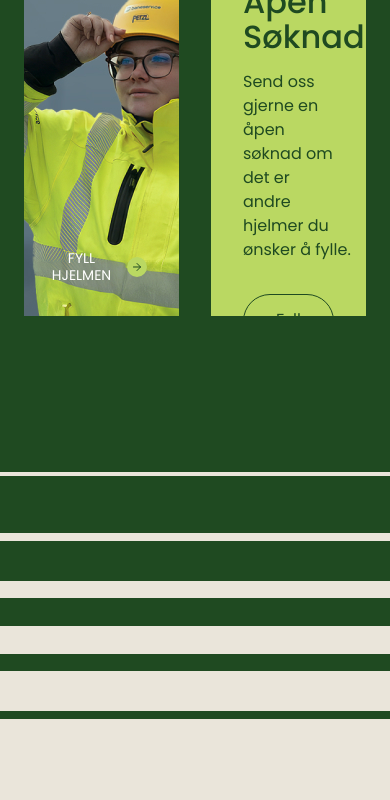
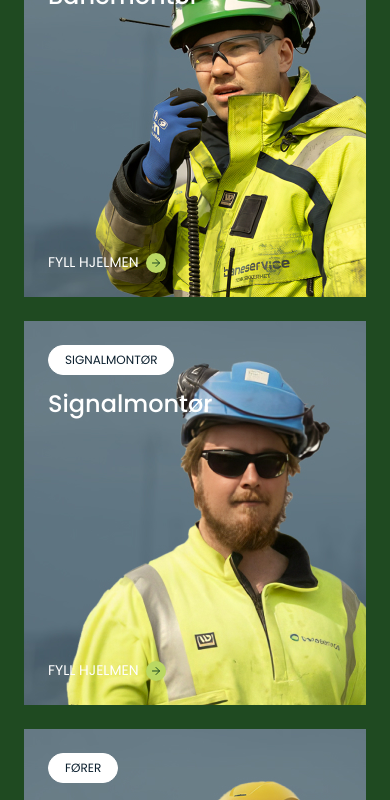
Before and after one commit to adwasar/Baneservice, a website built with webpack: page src/index.html in a window 390 px wide. Shown: the part 2255-3055 px from the top of the page. Built offline with nearby package versions, Linux system fonts and the light colour scheme.

Commit message:
feat: cards responsive design

```diff
--- a/src/index.html
+++ b/src/index.html
@@ -90,7 +90,7 @@
               <div class="card__content">
                 <div class="card__header">
                   <h4 class="card__title">Prosjektleder</h4>
-                  <div class="title-description title-description_white">Fagarbeider</div>
+                  <div class="card__title-description title-description title-description_white">Fagarbeider</div>
                 </div>
                 <button class="card__button">
                   FYLL HJELMEN <img class="card__icon" src="./assets/icons/txt-button.svg" alt="apply button">
@@ -102,7 +102,7 @@
               <div class="card__content">
                 <div class="card__header">
                   <h4 class="card__title">Energimontør</h4>
-                  <div class="title-description title-description_white">Energimontør</div>
+                  <div class="card__title-description title-description title-description_white">Energimontør</div>
                 </div>
                 <button class="card__button">
                   FYLL HJELMEN <img class="card__icon" src="./assets/icons/txt-button.svg" alt="apply button">
@@ -114,7 +114,7 @@
               <div class="card__content">
                 <div class="card__header">
                   <h4 class="card__title">Banemontør</h4>
-                  <div class="title-description title-description_white">Banemontør</div>
+                  <div class="card__title-description title-description title-description_white">Banemontør</div>
                 </div>
                 <button class="card__button">
                   FYLL HJELMEN <img class="card__icon" src="./assets/icons/txt-button.svg" alt="apply button">
@@ -126,7 +126,7 @@
               <div class="card__content">
                 <div class="card__header">
                   <h4 class="card__title">Signalmontør</h4>
-                  <div class="title-description title-description_white">Signalmontør</div>
+                  <div class="card__title-description title-description title-description_white">Signalmontør</div>
                 </div>
                 <button class="card__button">
                   FYLL HJELMEN <img class="card__icon" src="./assets/icons/txt-button.svg" alt="apply button">
@@ -138,7 +138,7 @@
               <div class="card__content">
                 <div class="card__header">
                   <h4 class="card__title">Lokmotivfører</h4>
-                  <div class="title-description title-description_white">Fører</div>
+                  <div class="card__title-description title-description title-description_white">Fører</div>
                 </div>
                 <button class="card__button">
                   FYLL HJELMEN <img class="card__icon" src="./assets/icons/txt-button.svg" alt="apply button">
--- a/src/scss/components/_cards.scss
+++ b/src/scss/components/_cards.scss
@@ -2,13 +2,19 @@
   margin-top: 104px;
   padding-bottom: 156px;
   @include v-lg {
-    margin-top: 64px;
+    margin-top: 61px;
+    padding-bottom: 80px;
   }
   &__content {
     display: grid;
     height: 1216px;
     gap: 32px;
     grid-template-columns: repeat(2, 1fr);
+    @include v-md {
+      grid-template-columns: repeat(1, 1fr);
+      gap: 24px;
+      height: auto;
+    }
   }
 }
 
@@ -18,10 +24,18 @@
   background-color: $black;
   height: 384px;
   overflow: hidden;
+  @include v-md {
+    max-width: 600px;
+    margin: 0 auto;
+  }
   &__header {
     display: flex;
     justify-content: space-between;
     gap: 16px;
+    @include v-lg {
+      flex-direction: column-reverse;
+      gap: 16px;
+    }
   }
 
   &__content {
@@ -31,11 +45,18 @@
     position: absolute;
     width: 100%;
     height: 100%;
+    @include v-md {
+      padding: 24px;
+    }
   }
 
   &__title {
     font-weight: 500;
     line-height: 110%;
+  }
+
+  &__title-description {
+    width: max-content;
   }
 
   &__button {
@@ -68,6 +89,10 @@
     padding: 32px;
     background-color: $bs-light-green;
     color: $bs-dark-green;
+    @include v-md {
+      height: 368px;
+      padding: 24px;
+    }
   }
 
   &__logo {
@@ -80,10 +105,18 @@
     line-height: 110%;
     text-transform: capitalize;
     font-size: 32px;
+    @include v-md {
+      font-size: 20px;
+      line-height: 22px;
+    }
   }
 
   &__text {
     margin: 16px 0 32px;
+    @include v-md {
+      font-size: 14px;
+      line-height: 21px;
+    }
   }
 
   &__secondary-button:hover {
```
